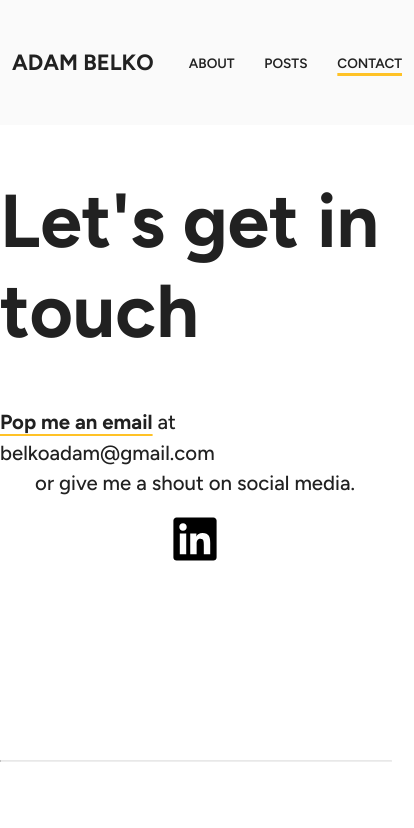
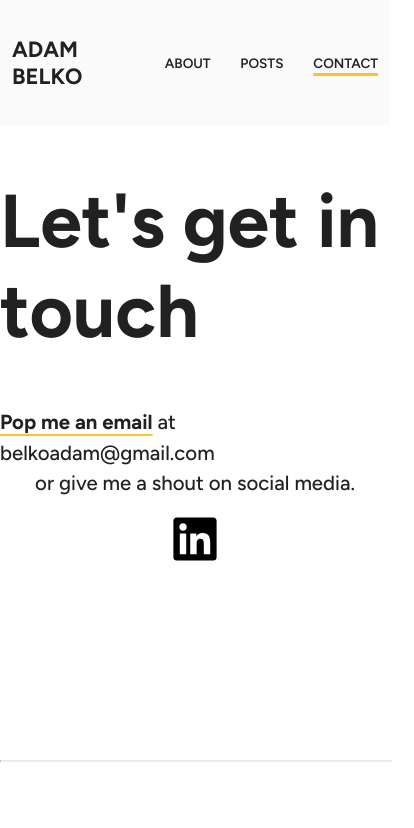
Before and after one commit to adambelko/personal-website, a SvelteKit app: page /contact in a window 390 px wide. Shown: the top 828 px of the page, 414 px wide, since content can reach past the window. Built offline with nearby package versions, Linux system fonts and the light colour scheme.

Commit message:
add padding to nav items, change favicon to diff size

```diff
--- a/src/app.html
+++ b/src/app.html
@@ -3,7 +3,7 @@
 	<head>
 		<meta charset="utf-8" />
 		<meta name="viewport" content="width=device-width, initial-scale=1" />
-		<link rel="icon" type="image/x-icon" href="/favicon.ico" />
+		<link rel="icon" type="image/x-icon" href="/favicon.png" />
 		<link rel="preconnect" href="https://fonts.googleapis.com">
 		<link rel="preconnect" href="https://fonts.gstatic.com" crossorigin>
 		<link href="https://fonts.googleapis.com/css2?family=Figtree:ital,wght@0,300..900;1,300..900&display=swap" rel="stylesheet">
--- a/src/routes/+page.svelte
+++ b/src/routes/+page.svelte
@@ -70,4 +70,10 @@
     .btn-contact-me:hover {
         background-color: #ffd426;
     }
+
+    @media (max-width: 950px) {
+        h1 {
+            font-size: 2em;
+        }
+    }
 </style>
--- a/src/routes/Nav.svelte
+++ b/src/routes/Nav.svelte
@@ -31,7 +31,6 @@
         flex-wrap: nowrap;
         width: 100vw;
         height: 125px;
-        padding: 0 12px;
     }
 
     .container {
@@ -46,6 +45,8 @@
     .navbar-brand {
         font-size: 1.3em;
         font-weight: bold;
+        padding-left: 12px;
+        padding-right: 30px;
     }
 
     .navbar-nav {
@@ -53,6 +54,7 @@
         gap: 2.2em;
         font-size: 0.8em;
         font-weight: 600;
+        padding: 0 12px;
     }
 
     .active {
```
Also changed, not shown: static/favicon.png (added), 1 other file (tests, documents, lock files or other folders).
